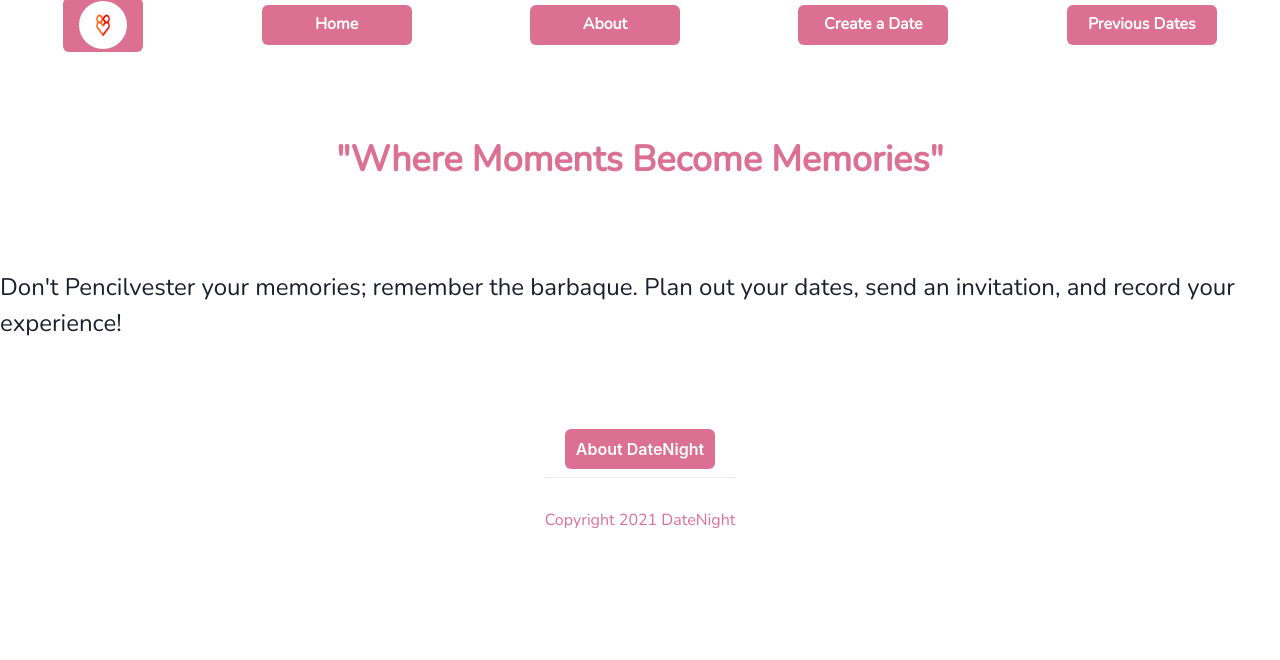
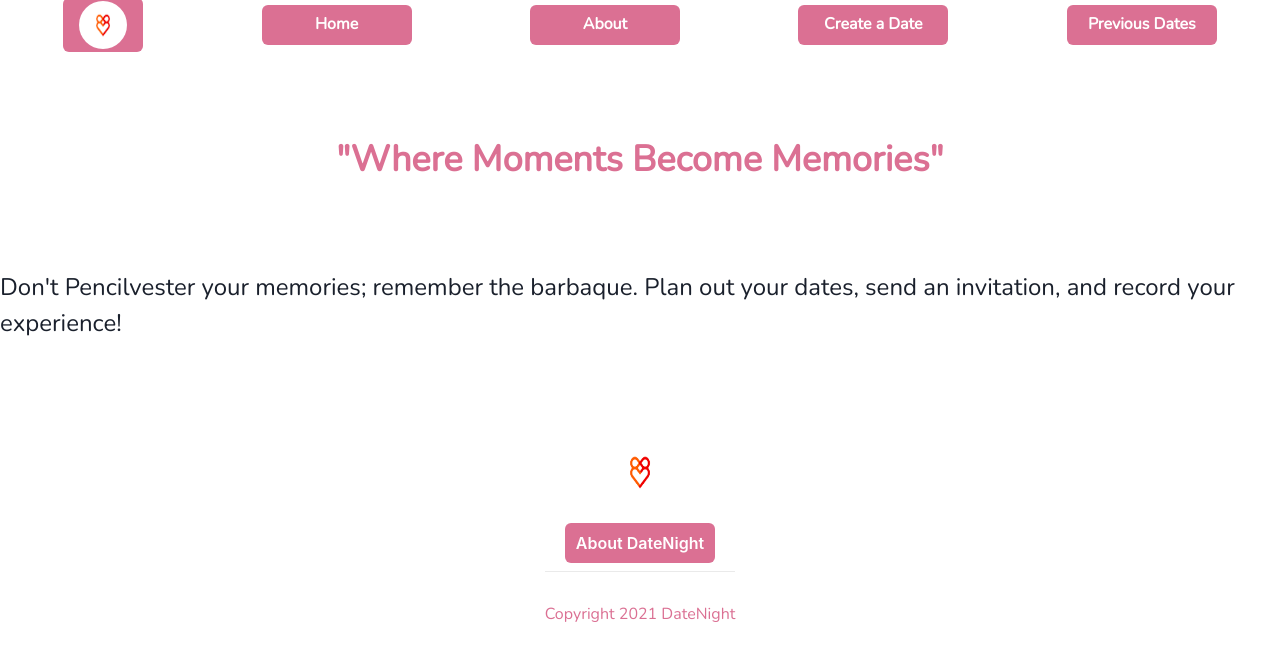
Before and after one commit to nme22/dateNight, a Next.js app in the folder datingapp/: page / in a window 1280 px wide. Shown: the top 660 px of the page. Built offline with nearby package versions, Linux system fonts and the light colour scheme.

Commit message:
added some framer animations to components

```diff
--- a/datingapp/next.config.js
+++ b/datingapp/next.config.js
@@ -1,3 +1 @@
-module.exports = {
-  reactStrictMode: true,
-}
+module.exports = {};
--- a/datingapp/pages/Dates/index.js
+++ b/datingapp/pages/Dates/index.js
@@ -19,7 +19,7 @@ const getDates = ({ dates }) => {
         <title>DateNight | Previous Dates</title>
         <meta name="keywords" content="DateNight" />
       </Head>
-      <Heading fontFamily="Nunito" color="gray.500">
+      <Heading fontFamily="Nunito" color="palevioletred">
         All Dates
       </Heading>
       <Divider />
--- a/datingapp/pages/index.js
+++ b/datingapp/pages/index.js
@@ -1,8 +1,19 @@
 import Head from 'next/head';
 import Link from 'next/link';
-import { VStack, Heading, Text, Button } from '@chakra-ui/react';
+import { VStack, Heading, Text, Button, HStack, Image } from '@chakra-ui/react';
+import { motion } from 'framer-motion';
 
 export default function Home() {
+  const icon = {
+    hidden: {
+      pathLength: 0,
+      fill: 'rgba(255, 255, 255, 0)',
+    },
+    visible: {
+      pathLength: 1,
+      fill: 'rgba(255, 255, 255, 1)',
+    },
+  };
   return (
     <>
       <VStack>
@@ -24,6 +35,23 @@ export default function Home() {
           Don't Pencilvester your memories; remember the barbaque. Plan out your
           dates, send an invitation, and record your experience!{' '}
         </Text>
+        <HStack d="flex" alignContent="center" p="8px">
+          <motion.div
+            whileHover={{ scale: 1.3, rotate: 360 }}
+            whileTap={{
+              scale: 0.8,
+              rotate: -90,
+              borderRadius: '100%',
+            }}
+          >
+            <Image
+              src="/datingIMG.png"
+              alt="Heart"
+              height="70px"
+              width="70px"
+            />
+          </motion.div>
+        </HStack>
 
         <Link href="/About">
           <Button
```
Also changed, not shown: datingapp/pages/About.js (+12 -3 lines).
